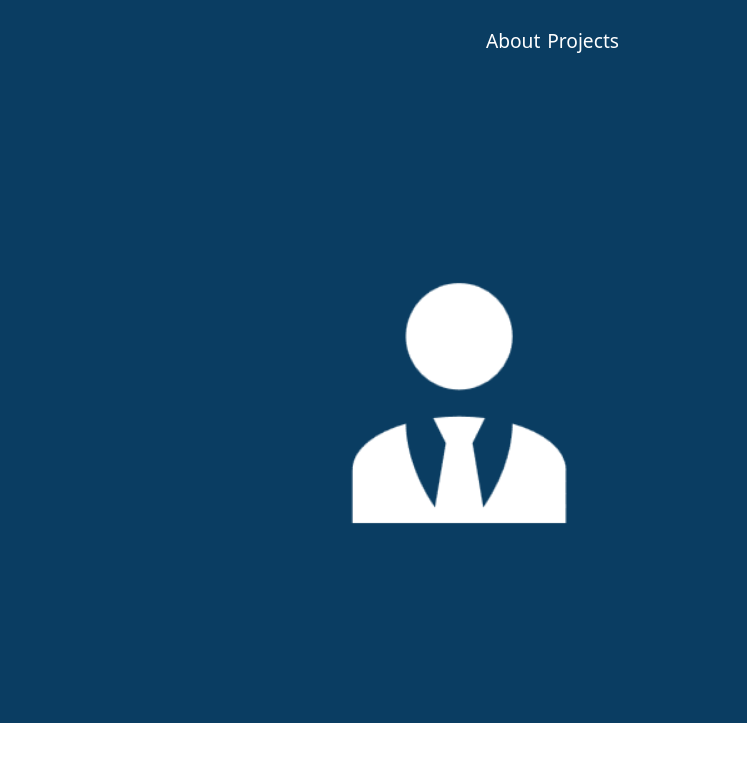
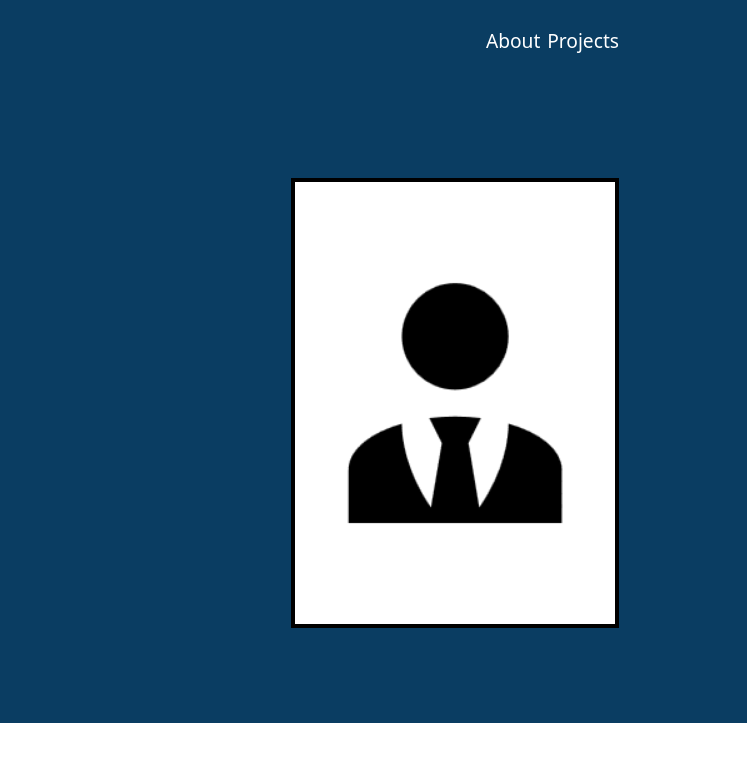
Before and after one commit to htoo-aung/406-portfolio, a website: page src/index.html in a window 1280 px wide. Shown: the top 784 px of the page, 533-1280 px from the left. Drawn offline with nearby package versions, Linux system fonts and the light colour scheme.

Commit message:
finished

```diff
--- a/src/index.html
+++ b/src/index.html
@@ -61,7 +61,7 @@
                             was gained and has made me further interested in game development. I also gained experience in making 2D pixelated art,
                             as all sprites were made by me.
                         </p>
-                        <a href="" target="_blank"><button>Play</button></a>
+                        <a href="https://becomingbump.itch.io/asteroids-with-expressions" target="_blank"><button>Play</button></a>
                     </div>
                     <img src="/assets/images/asteroids.png" alt="">
                 </div>
--- a/src/styles.css
+++ b/src/styles.css
@@ -85,11 +85,13 @@ li {
 .header-image {
     display: flex;
     align-items: center;
+    border: black solid 4px;
+    background-color: white;
 }
 
 .header-image img {
     width: 20rem;
-    filter: brightness(0) invert(1);
+    /* filter: brightness(0) invert(1); */
 }
 
 /* Project section */
```
